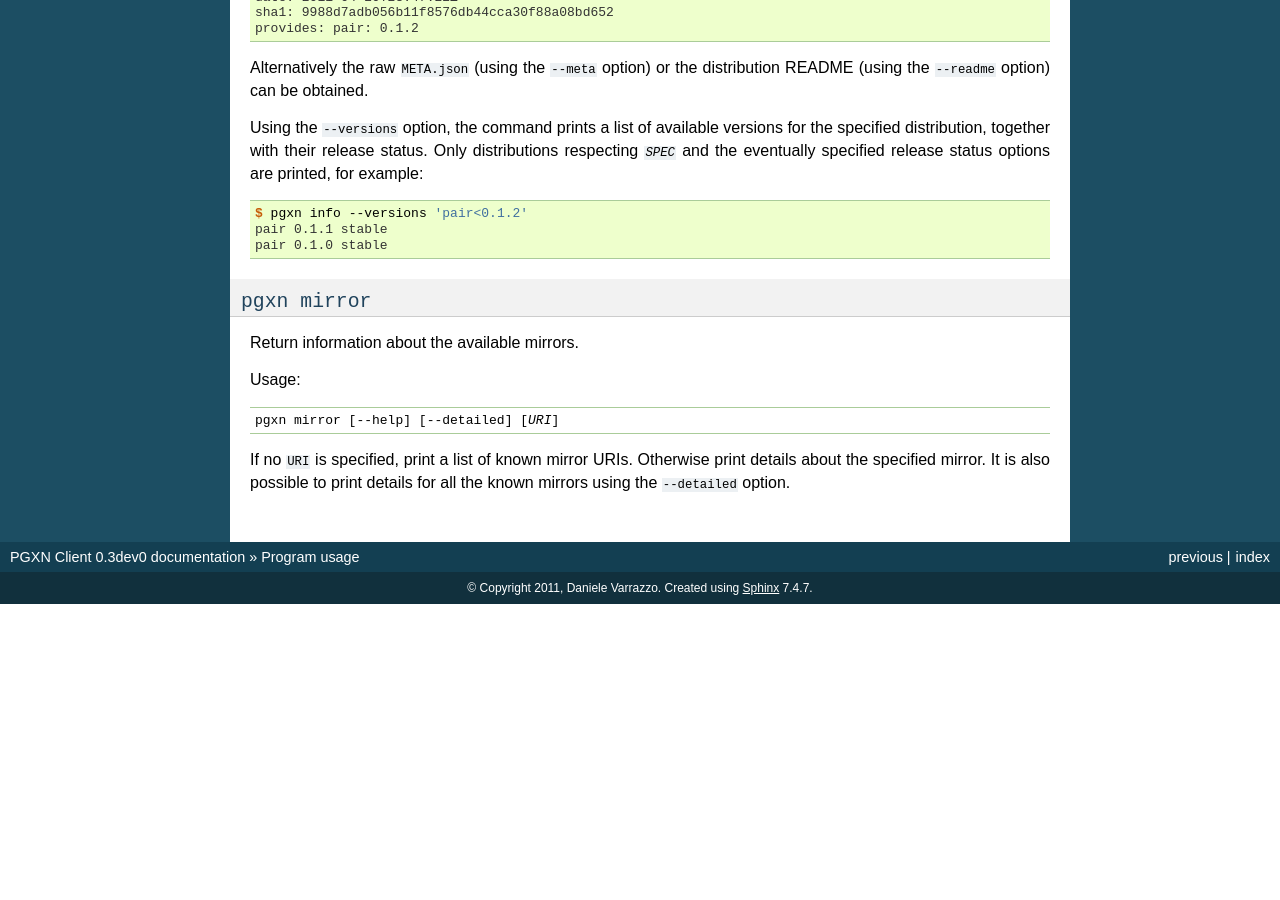
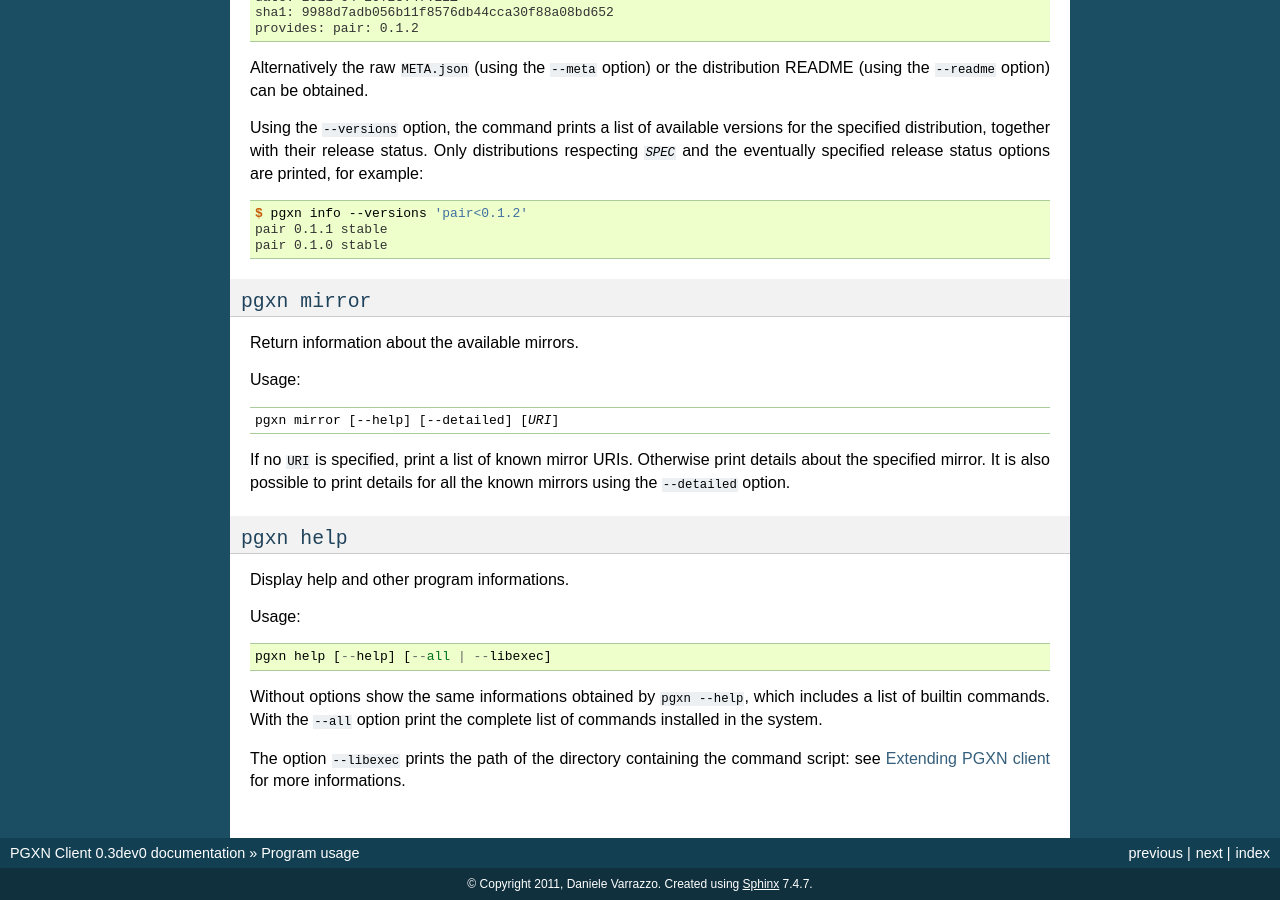
Before and after one commit to pgxn/pgxnclient, a Sphinx documentation site: the page built from docs/usage.rst, in a window 1280 px wide and 900 px high, scrolled down 5229 px. Built offline with Sphinx 7.4.7, drawn with Linux system fonts in a browser that asks for light colours; before the commit the page ends 5833 px from its top, so only the background shows below that; some of the changed text lies outside the part shown.

Commit message:
Added documentation about the help command and the client extension

```diff
--- a/docs/conf.py
+++ b/docs/conf.py
@@ -74,7 +74,7 @@
 exclude_patterns = ['_build', 'env']
 
 # The reST default role (used for this markup: `text`) to use for all documents.
-#default_role = None
+default_role = 'obj'
 
 # If true, '()' will be appended to :func: etc. cross-reference text.
 #add_function_parentheses = True
--- a/docs/index.rst
+++ b/docs/index.rst
@@ -25,6 +25,7 @@
 
     install
     usage
+    ext
 
 Indices and tables
 ==================
--- a/docs/usage.rst
+++ b/docs/usage.rst
@@ -415,3 +415,25 @@
 If no :samp:`URI` is specified, print a list of known mirror URIs. Otherwise
 print details about the specified mirror. It is also possible to print details
 for all the known mirrors using the ``--detailed`` option.
+
+
+.. _help:
+
+``pgxn help``
+-------------
+
+Display help and other program informations.
+
+Usage:
+
+.. parsed-literal::
+    :class: pgxn-help
+
+    pgxn help [--help] [--all | --libexec]
+
+Without options show the same informations obtained by ``pgxn --help``, which
+includes a list of builtin commands. With the ``--all`` option print the
+complete list of commands installed in the system.
+
+The option ``--libexec`` prints the path of the directory containing the
+command script: see :ref:`extending` for more informations.
```
Also changed, not shown: docs/ext.rst (added, +29 -0 lines), 1 other file.
